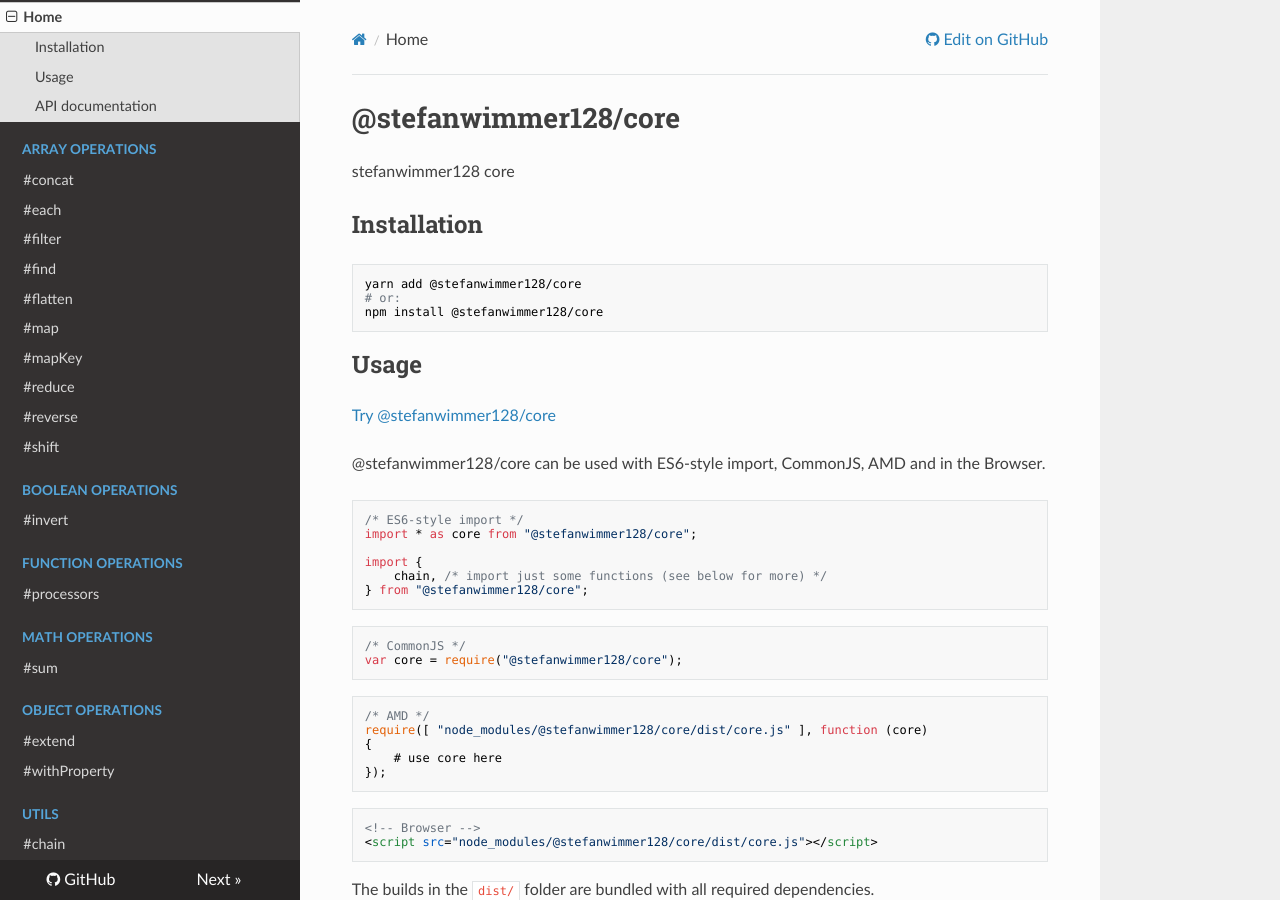
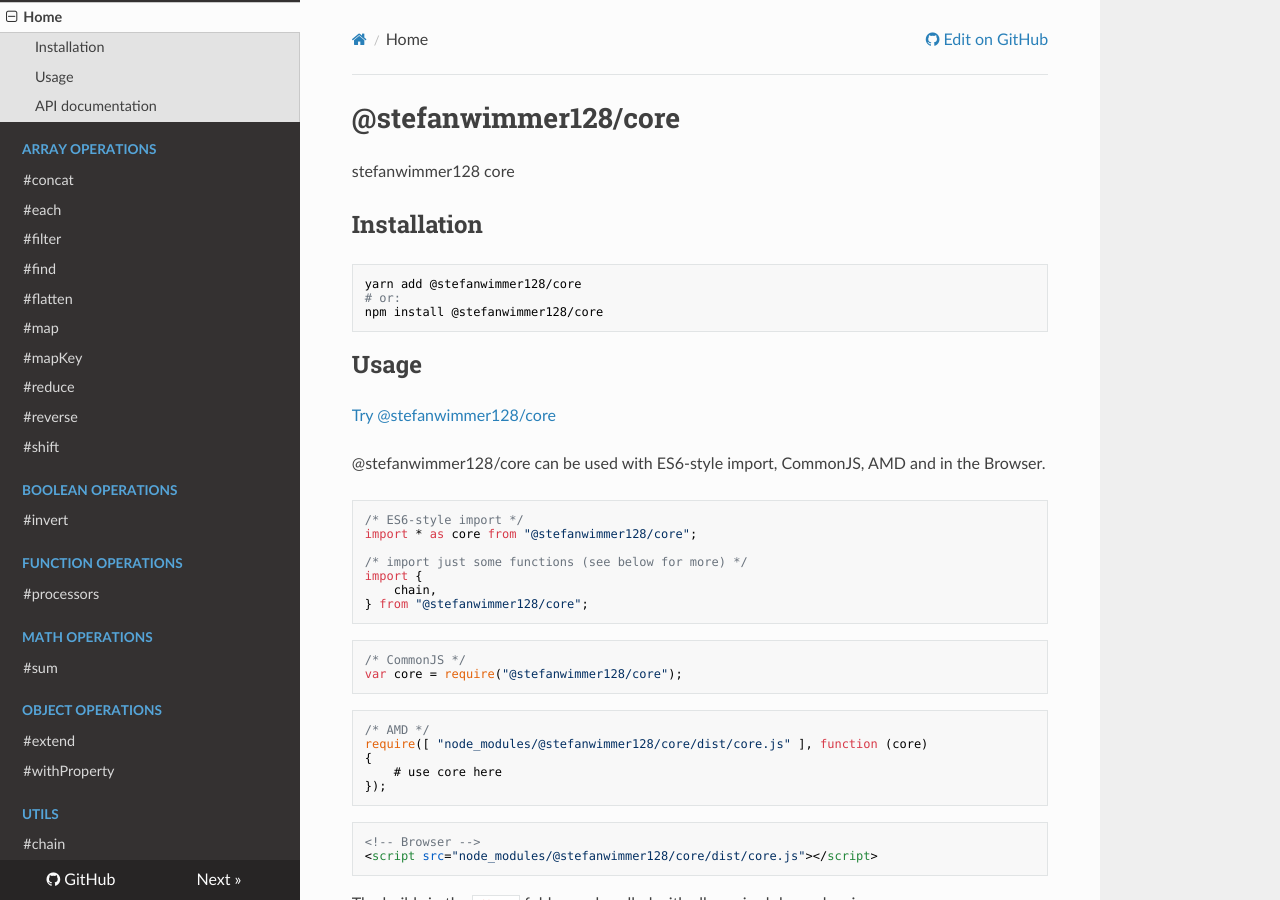
Before and after one commit to stefanwimmer128/core, an MkDocs documentation site: the page built from docs/index.md, in a window 1280 px wide and 900 px high. Built offline with MkDocs 1.6.1, drawn with Linux system fonts in a browser that asks for light colours; nearby versions of some CDN libraries; old or Windows-style settings are respelled for this version of MkDocs.

Commit message:
Update docs

````diff
--- a/docs/index.md
+++ b/docs/index.md
@@ -20,8 +20,9 @@
 /* ES6-style import */
 import * as core from "@stefanwimmer128/core";
 
+/* import just some functions (see below for more) */
 import {
-    chain, /* import just some functions (see below for more) */
+    chain,
 } from "@stefanwimmer128/core";
 ```
 
````
